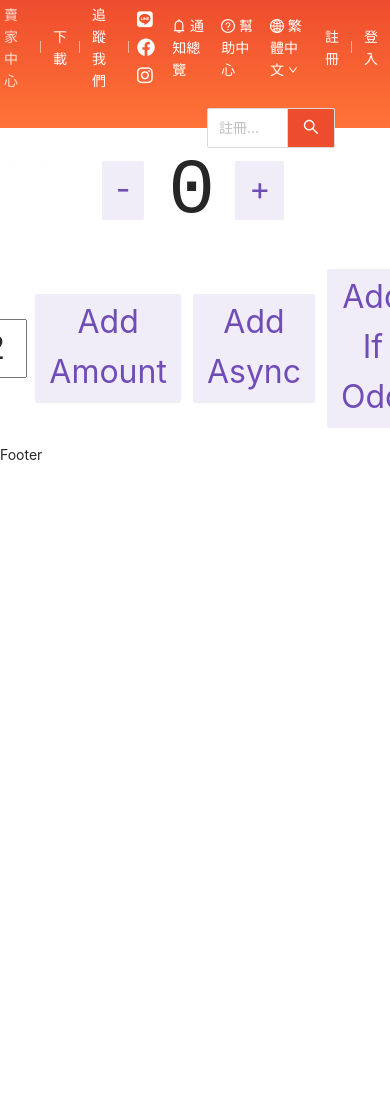
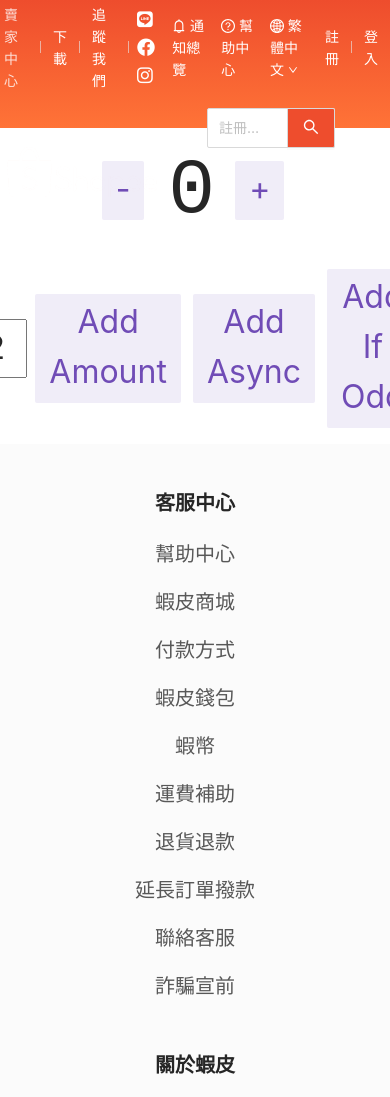
Before and after one commit to StockLin/shopee, a React (Create React App) app: page / in a window 390 px wide. Shown: the top 1097 px of the page. Before the commit the page ends 844 px from the top, so only its background shows below. Built offline with nearby package versions, Linux system fonts and the light colour scheme.

Commit message:
add footer component with responsive.

```diff
--- /dev/null
+++ b/src/features/commons/footer/Footer.module.css
@@ -0,0 +1,179 @@
+.footer {
+  /* border: 1px solid red; */
+  width: 100%;
+  /* min-height: ; */
+  background-color: #fbfbfb;
+}
+
+.footer-section {
+  /* border: 1px solid #333; */
+  /* display: flex;
+  flex-direction: column; */
+  margin-bottom: 8px;
+  padding: 4px;
+  font-size: var(--lg-font-size);
+}
+
+@media screen and (min-width: 576px) {
+  .footer-section {
+    display: flex;
+    justify-content: space-between;
+    font-size: var(--md-font-size);
+  }
+}
+
+/* @media screen and (min-width: 768px) {
+  .footer-section {
+    display: flex;
+    justify-content: space-between;
+  }
+} */
+
+.footer-column {
+  text-align: center;
+  align-items: center;
+  margin-bottom: 8px;
+}
+
+@media screen and (min-width: 576px) {
+  .footer-column {
+    text-align: start;
+    margin-bottom: 16px;
+  }
+}
+
+.footer-column .title {
+  margin-top: 40px;
+  margin-bottom: 10px;
+  font-weight: 600;
+}
+
+.footer-column-group .footer-column:not(:first-child) .title {
+  margin-top: 8px;
+}
+
+@media screen and (min-width: 576px) {
+  .footer-column-group .footer-column:not(:first-child) .title {
+    margin-top: 0;
+  }
+}
+
+.footer-column .item {
+  color: rgba(0, 0, 0, 0.65);
+  font-weight: 400;
+  line-height: 48px;
+  align-items: center;
+  white-space: nowrap;
+  transition: all .3s;
+}
+
+@media screen and (min-width: 576px) {
+  .footer-column .item {
+    line-height: 24px;
+  }
+}
+
+.footer-column .images {
+  /* border: 1px solid #333; */
+  display: flex;
+  /* flex-direction: column; */
+  /* justify-content: space-around; */
+  justify-content: center;
+  flex-wrap: wrap;
+  list-style: none;
+  padding: 0;
+}
+
+@media screen and (min-width: 576px) {
+  .footer-column .images {
+    justify-content: start;
+  }
+}
+
+.footer-column .image-item {
+  flex: 0 0 25%;
+  text-align: center;
+  background-color: #fff;
+  box-shadow: 1px 1px 2px 0 rgba(0, 0, 0, 0.3);
+  margin-right: 4px;
+  margin-bottom: 8px;
+}
+
+.footer-column .item:hover{
+  color: var(--primary-color)
+}
+
+
+
+
+
+/* sub-section */
+.footer-sub-section {
+  /* border: 1px solid #333; */
+  align-items: center;
+  text-align: center;
+  padding: 40px 0;
+  font-size: var(--md-font-size);
+  line-height: 24px;
+  font-weight: 400;
+  border-top: 1px solid rgba(0, 0, 0, 0.1);
+}
+
+@media screen and (min-width: 768px) {
+  .footer-sub-section {
+    display: flex;
+    justify-content: space-between;
+    text-align: start;
+  }
+}
+
+.footer-sub-section .copyright {
+  /* border: 1px solid #333; */
+  flex: 1;
+}
+
+.footer-sub-section .location {
+  display: flex;
+  justify-content: center;
+  align-items: center;
+  flex: 1;
+  font-weight: 400;
+  margin-top: 16px;
+}
+
+@media screen and (min-width: 768px) {
+  .footer-sub-section .location {
+    justify-content: start;
+    margin-top: 0;
+  }
+}
+
+
+.footer-sub-section .location .title {
+  flex-wrap: nowrap;
+}
+
+.footer-sub-section .location .items{
+  /* border: 1px solid #333; */
+  display: flex;
+  margin: 0;
+  padding: 0;
+  list-style: none;
+}
+
+.footer-sub-section .location .items li {
+  /* border: 1px solid #333; */
+  padding: 4px 8px;
+
+
+}
+
+.footer-sub-section .location .items li a {
+  color: rgba(0, 0, 0, 0.65);
+  border-right: 1px solid rgba(0, 0, 0, 0.65);
+  padding-right: 8px;
+}
+
+.footer-sub-section .location .items li:last-child a {
+  border-right: none
+}
--- a/src/features/commons/footer/Footer.tsx
+++ b/src/features/commons/footer/Footer.tsx
@@ -1,8 +1,140 @@
-import React from 'react'
+import React, { useState } from 'react';
+import styles from './Footer.module.css';
+import { Link } from 'react-router-dom';
+import { Divider } from 'antd';
+import { FacebookFilled, InstagramFilled, LinkedinFilled, WechatFilled, ShoppingOutlined } from '@ant-design/icons';
+
+interface IFooterColumn {
+  name: string | React.ReactNode,
+  url?: string
+}
+
+const clientServiceFooterColumns = [
+  { name: '幫助中心', url: '/' },
+  { name: '蝦皮商城', url: '/' },
+  { name: '付款方式', url: '/' },
+  { name: '蝦皮錢包', url: '/' },
+  { name: '蝦幣', url: '/' },
+  { name: '運費補助', url: '/' },
+  { name: '退貨退款', url: '/' },
+  { name: '延長訂單撥款', url: '/' },
+  { name: '聯絡客服', url: '/' },
+  { name: '詐騙宣前', url: '/' }
+];
+
+const aboutShopeeFooterColumns = [
+  { name: '關於蝦皮', url: '/' },
+  { name: '加入我們', url: '/' },
+  { name: '蝦皮條款', url: '/' },
+  { name: '隱私權政策', url: '/' },
+  { name: '蝦皮商城', url: '/' },
+  { name: '賣家中心', url: '/' },
+  { name: '限時特賣', url: '/' },
+  { name: '聯絡媒體', url: '/' }
+];
+
+const aboutUsFooterColumns = [
+  { name: <><FacebookFilled /> Facebook</>, url: '/' },
+  { name: <><InstagramFilled /> Instagram</>, url: '/' },
+  { name: <><LinkedinFilled /> Linkedin</>, url: '/' },
+  { name: <><WechatFilled /> WeChat</>, url: '/' },
+  { name: <><ShoppingOutlined /> 蝦皮輯部落格</>, url: '/' }
+];
 
 const Footer : React.FC = () => {
+  const [columns, setColumns] = useState<IFooterColumn[]>([
+    { name: '幫助中心', url: '/' },
+    { name: '蝦皮商城', url: '/' },
+    { name: '付款方式', url: '/' }
+  ])
+
+  const renderFooterColumns = (title:string='', columns:IFooterColumn[]=[]) => {
+    return (
+      <div className={styles["footer-column"]}>
+        <div className={styles["title"]}>{title}</div>
+        { columns.map((col, idx) => (
+          <Link key={idx} to={col.url ?? ''}>
+            <div className={styles['item']}>
+              {col.name}
+            </div>
+          </Link>
+        ))}
+      </div>
+    );
+  }
+
   return (
-    <div>Footer</div>
+    <footer className={styles['footer']}>
+      <div className="container">
+        <div className={styles["footer-section"]}>
+          {/* 客服中心 */}
+          { renderFooterColumns('客服中心', clientServiceFooterColumns) }
+
+          {/* 關於蝦皮 */}
+          { renderFooterColumns('關於蝦皮', aboutShopeeFooterColumns) }
+
+          {/* 付款 */}
+          <div className={styles['footer-column-group']}>
+            <div className={styles["footer-column"]}>
+              <div className={styles["title"]}>付款</div>
+              <div className={styles["images"]}>
+                <div className={styles["image-item"]}><a href="#!"><img src="https://cf.shopee.tw/file/08cad757b16c285bbd768870cb08cf53" alt="" /></a></div>
+                <div className={styles["image-item"]}><a href="#!"><img src="https://cf.shopee.tw/file/c89f5e400512b891bd3dbd9ee25c120e" alt="" /></a></div>
+                <div className={styles["image-item"]}><a href="#!"><img src="https://cf.shopee.tw/file/c59294a3e42f921b8c97a1833234fa0e" alt="" /></a></div>
+              </div>
+            </div>
+            <div className={styles["footer-column"]}>
+              <div className={styles["title"]}>物流合作</div>
+              <div className={styles["images"]}>
+                <div className={styles["image-item"]}><a href="#!"><img src="https://cf.shopee.tw/file/fcce0621aec0a5409c1e7d5252cfd136" alt="" /></a></div>
+                <div className={styles["image-item"]}><a href="#!"><img src="https://cf.shopee.tw/file/f316a8e81ba98aa684d0f278be9c4c05" alt="" /></a></div>
+                <div className={styles["image-item"]}><a href="#!"><img src="https://cf.shopee.tw/file/86bf82557d870ef093cc511ae243a59c" alt="" /></a></div>
+                <div className={styles["image-item"]}><a href="#!"><img src="https://cf.shopee.tw/file/5962f1962d9b6ad7a0536c5dca9adb45" alt="" /></a></div>
+                <div className={styles["image-item"]}><a href="#!"><img src="https://cf.shopee.tw/file/872bb8711db001a33e0e03e21860cbb0" alt="" /></a></div>
+              </div>
+            </div>
+            <div className={styles["footer-column"]}>
+              <div className={styles["title"]}>蝦皮直送包裝減量標章</div>
+              <div className={styles["images"]}>
+                <div className={styles["image-item"]}><a href="#!"><img src="https://cf.shopee.tw/file/f53618ce2c31cba7a71e4ea4fa08e93c" alt="" /></a></div>
+              </div>
+            </div>
+          </div>
+
+          {/* 關注我們 */}
+          { renderFooterColumns('關注我們', aboutUsFooterColumns) }
+
+          {/* 下載蝦皮 */}
+          <div className={styles['footer-column-group']}>
+            <div className={styles["footer-column"]}>
+              <div className={styles["title"]}>下載蝦皮</div>
+              <div className={styles["images"]}>
+                <div className={styles["image-item"]}><a href="#!"><img src="https://cf.shopee.tw/file/4b01eb6a8fb3e25d7bca3805e1ebf3a4" alt="" /></a></div>
+                <div>
+                  <div className={styles["image-item"]}><a href="#!"><img src="https://cf.shopee.tw/file/4e4f8912bf8ff66be5c95fb2fe945358" alt="" /></a></div>
+                  <div className={styles["image-item"]}><a href="#!"><img src="https://cf.shopee.tw/file/dc9067c7bbb920656633cdca0cf40e6c" alt="" /></a></div>
+                  <div className={styles["image-item"]}><a href="#!"><img src="https://cf.shopee.tw/file/a28a7b61236921ec5b618815dafed1f8" alt="" /></a></div>
+                </div>
+              </div>
+            </div>
+          </div>
+        </div>
+        {/* <Divider/> */}
+        <div className={styles["footer-sub-section"]}>
+          <div className={styles["copyright"]}>© 2022 Shopee. 版權所有。</div>
+          <div className={styles["location"]}>
+            <div className={styles["title"]}>國家和地區:</div>
+            <ul className={styles["items"]}>
+              <li><a href="#!">台灣</a></li>
+              <li><a href="#!">台灣</a></li>
+              <li><a href="#!">台灣</a></li>
+              <li><a href="#!">台灣</a></li>
+              <li><a href="#!">台灣</a></li>
+            </ul>
+          </div>
+        </div>
+      </div>
+    </footer>
   )
 }
 
```
